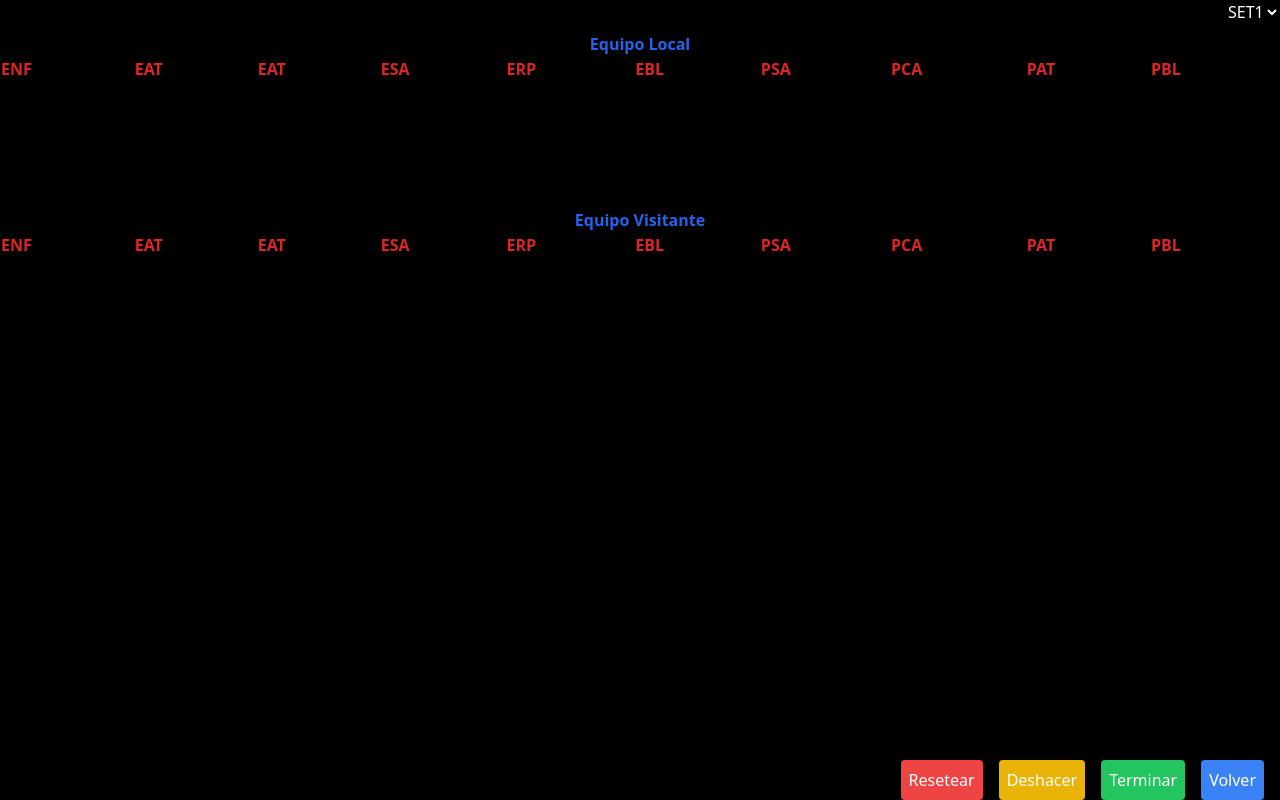
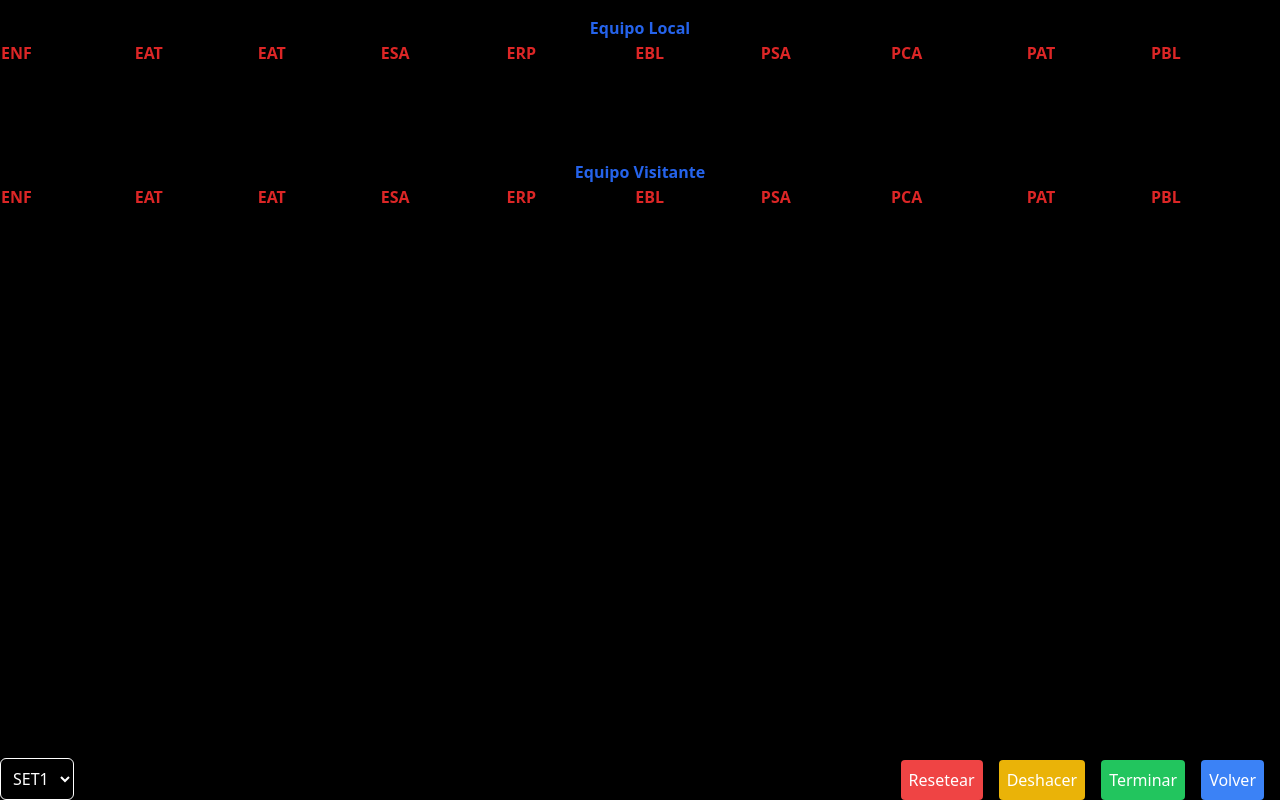
Before and after one commit to ThomasLlopiz/voley-app, a React (Vite) app: page /partido in a window 1280 px wide. Built offline with nearby package versions, Linux system fonts and the light colour scheme.

Commit message:
cambios estilos

```diff
--- a/src/pages/Partido.jsx
+++ b/src/pages/Partido.jsx
@@ -99,7 +99,7 @@ export const Partido = () => {
   return (
     <div className="bg-black text-white w-full mx-auto relative">
       <select
-        className="fixed bg-black top-0 right-0"
+        className="fixed bottom-0 left-0 border border-white bg-black text-white p-2 rounded-md"
         name="sets"
         id="sets"
         value={selectedSet}
@@ -109,8 +109,9 @@ export const Partido = () => {
         <option value="set2">SET2</option>
         <option value="set3">SET3</option>
       </select>
+
       <main>
-        <div className="flex flex-col text-left mt-4 w-full">
+        <div className="flex flex-col text-left w-full">
           <div>
             <h2 className="text-center font-bold text-blue-600">
               {equipoLocal}
@@ -166,7 +167,7 @@ export const Partido = () => {
             </table>
           </div>
 
-          <div className="w-full absolute mt-44">
+          <div className="w-full absolute mt-36">
             <h2 className="text-center font-bold text-blue-600">
               {equipoVisitante}
             </h2>
```
